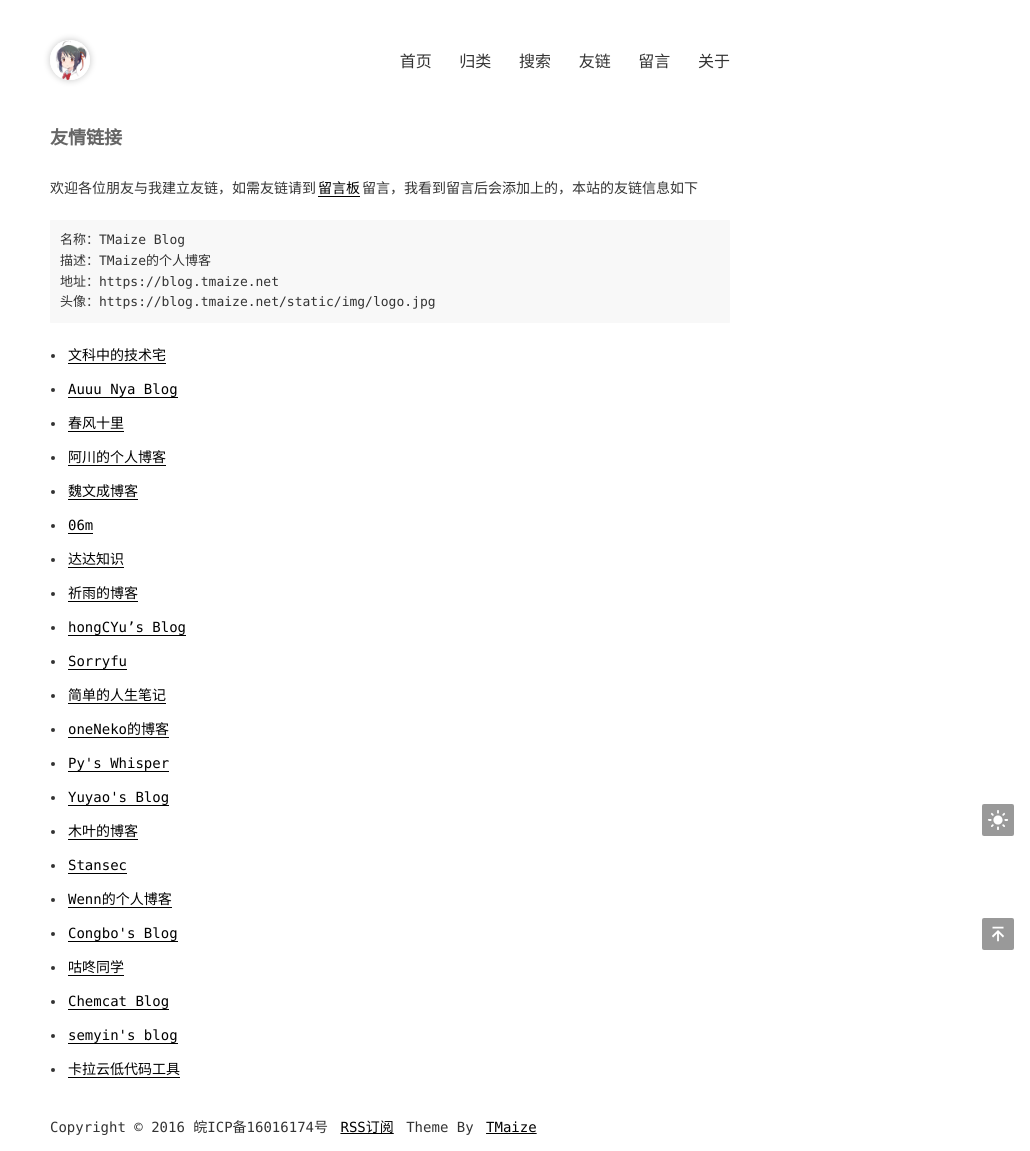
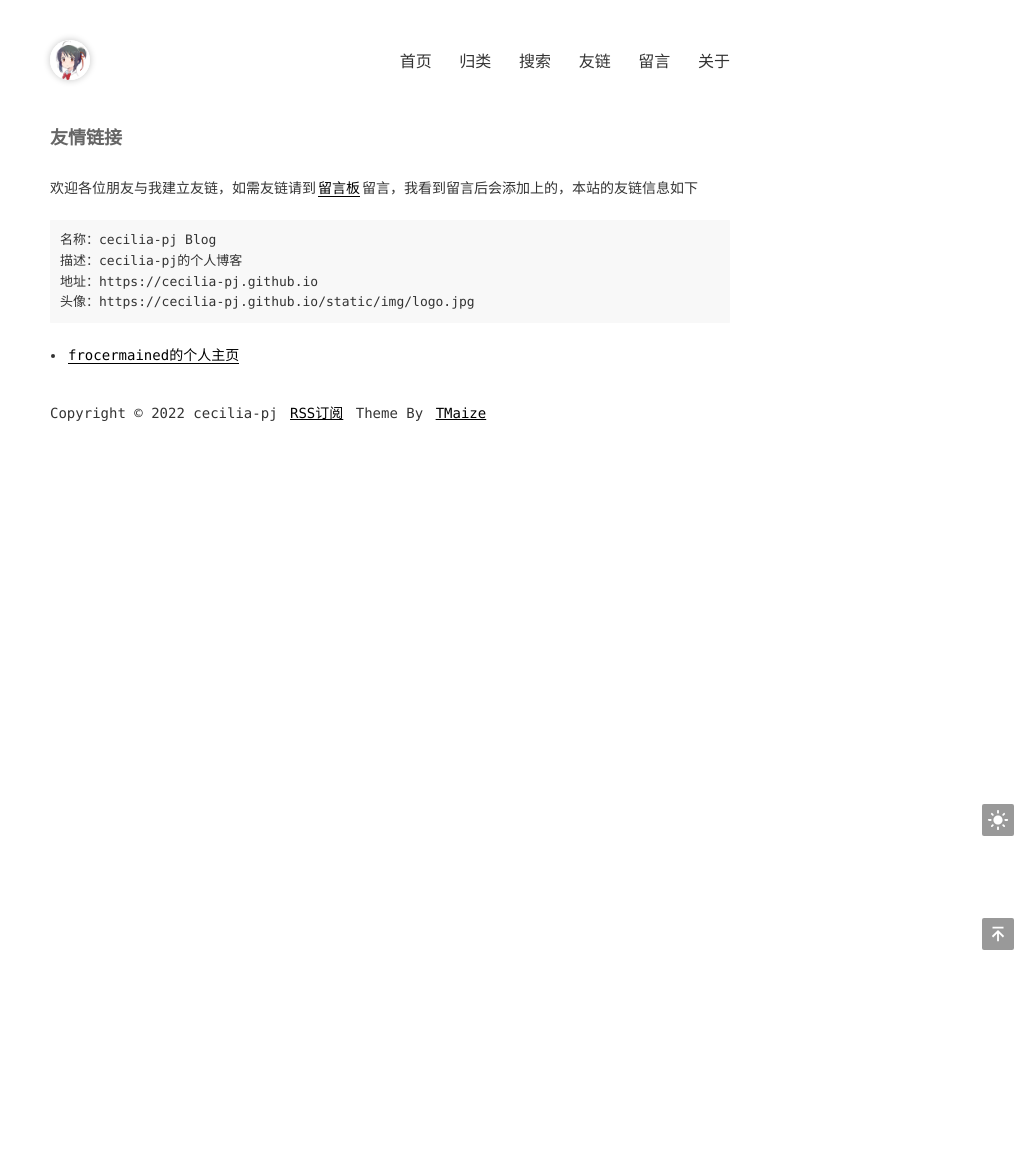
Before and after one commit to Cecilia-pj/Cecilia-pj.github.io, a Jekyll site: the page built from pages/links.md, in a window 1280 px wide. Shown: the whole page, without its empty margins (250-1280 px from the left). Built offline with Jekyll 4.4.1, drawn with Linux system fonts in a browser that asks for light colours.

Commit message:
Update _config.yml

```diff
--- a/_config.yml
+++ b/_config.yml
@@ -1,11 +1,11 @@
 encoding: utf-8
 
 # SEO相关信息
-title: TMaize Blog
-description: TMaize的个人博客
-keywords: TMaize,Blog,Java,Html,JavaScript
-author: TMaize
-footerText: 'Copyright © 2016 皖ICP备16016174号'
+title: cecilia-pj Blog
+description: cecilia-pj的个人博客
+keywords: cecilia-pj,Blog,Java,Html,JavaScript
+author: cecilia-pj
+footerText: 'Copyright © 2022 cecilia-pj'
 
 # 这些不要动
 permalink: /posts/:year/:month/:day/:title.html
@@ -17,7 +17,7 @@ exclude: ['CNAME', 'README.md', 'LICENSE', '_site', 'dist', 'Gemfile', 'Gemfile.
 
 # 域名配置
 # baseurl配置,如果网站部署在根目录下的其他目录中，请设置为 /目录名
-domainUrl: 'https://blog.tmaize.net'
+domainUrl: 'https://cecilia-pj.github.io'
 baseurl: ''
 
 # 吐个槽地址，会在chat页面中重定向到该地址
@@ -52,47 +52,5 @@ extMath: false
 
 # 友情链接
 links:
-  - title: 文科中的技术宅
-    url: https://www.townwang.com
-  - title: Auuu Nya Blog
-    url: http://mu1er.cn
-  - title: 春风十里
-    url: https://www.geek-era.com
-  - title: 阿川的个人博客
-    url: https://achuan.io
-  - title: 魏文成博客
-    url: https://www.wwc.ren
-  - title: 06m
-    url: https://www.06m.me
-  - title: 达达知识
-    url: https://www.dadapush.com
-  - title: 祈雨的博客
-    url: https://wakzz.cn
-  - title: hongCYu’s Blog
-    url: https://hongcyu.cn
-  - title: Sorryfu
-    url: https://fushaolei.github.io
-  - title: 简单的人生笔记
-    url: https://yoyling.com
-  - title: oneNeko的博客
-    url: https://blog.oneneko.com
-  - title: Py's Whisper
-    url: https://whisper.pyliubaolin.top
-  - title: Yuyao's Blog
-    url: http://hellocode.ink
-  - title: 木叶的博客
-    url: https://muye.ml
-  - title: Stansec
-    url: https://standeblog.com
-  - title: Wenn的个人博客
-    url: https://wenn.tech
-  - title: Congbo's Blog
-    url: https://congbo.site
-  - title: 咕咚同学
-    url: https://gudong.site
-  - title: Chemcat Blog
-    url: https://chemcat.gitee.io
-  - title: semyin's blog
-    url: https://semyin.com
-  - title: 卡拉云低代码工具
-    url: https://kalacloud.com
+  - title: frocermained的个人主页
+    url: https://cecilia-pj.github.io/frocermained.github.io
```
